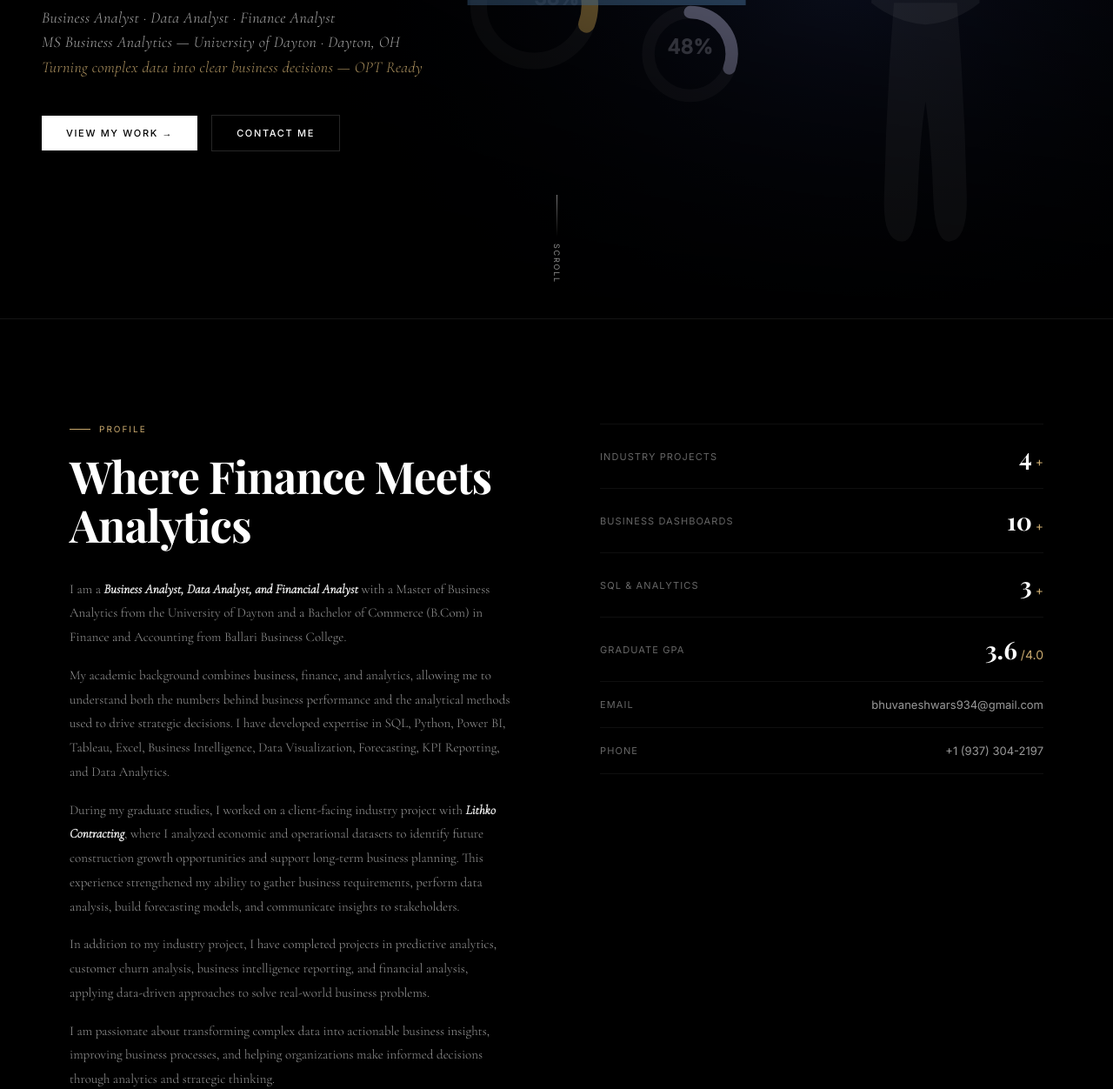
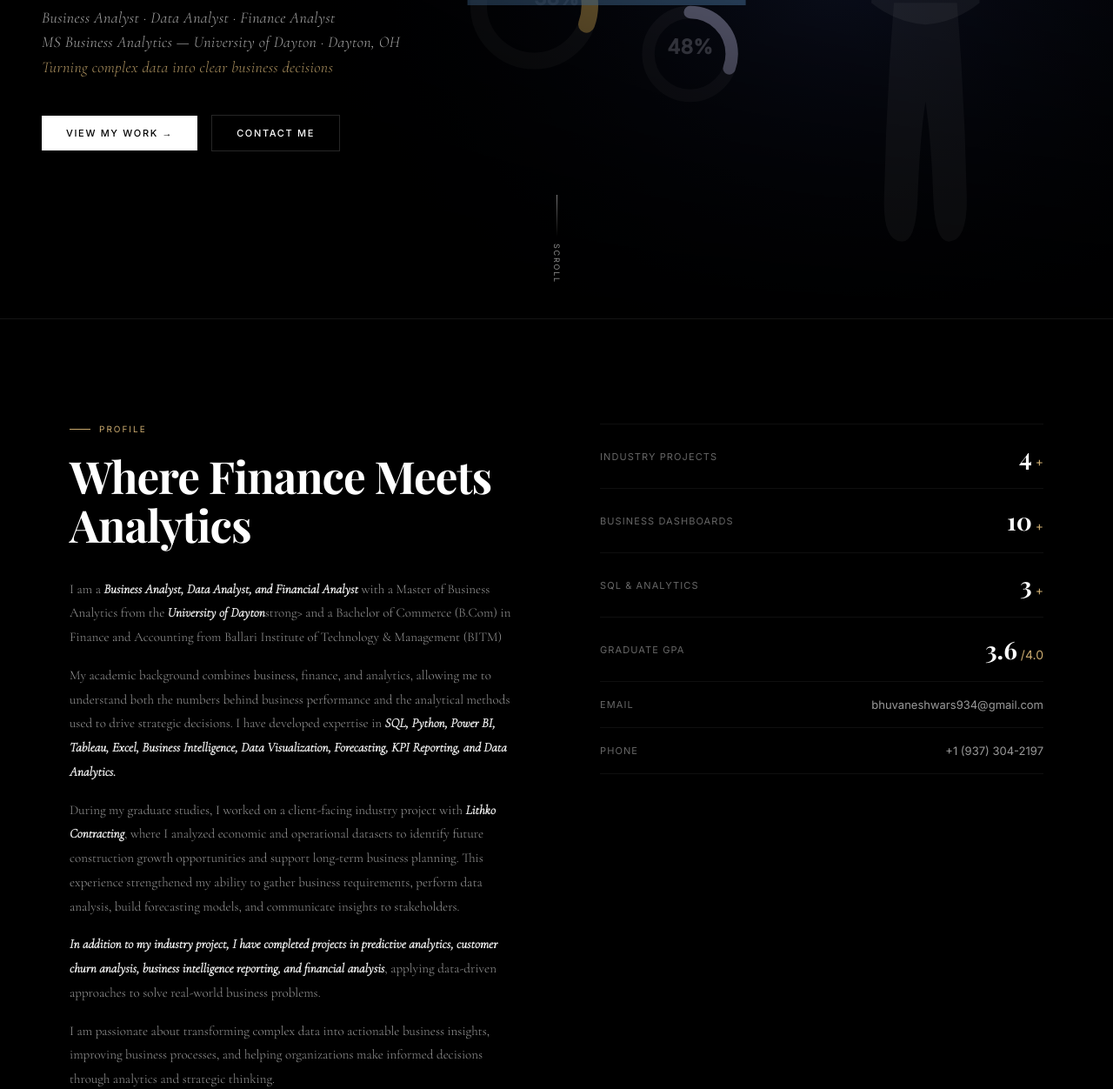
Before and after one commit to Bhuvaneshwar-analyst-2026/Bhuvaneshwar-analyst-2026.github.io, a plain HTML site: page index.html in a window 1280 px wide. Shown: the part 434-1686 px from the top of the page at 87% size. Drawn offline with nearby package versions, Linux system fonts and the light colour scheme; animation ran at ten frames a second.

Commit message:
Update index.html

```diff
--- a/index.html
+++ b/index.html
@@ -163,7 +163,7 @@ footer{padding:24px 80px;border-top:1px solid rgba(255,255,255,0.06);display:fle
     <p class="hero-sub">
       Business Analyst &middot; Data Analyst &middot; Finance Analyst<br/>
       MS Business Analytics &mdash; University of Dayton &middot; Dayton, OH<br/>
-      <em style="color:rgba(201,169,110,0.85)">Turning complex data into clear business decisions &mdash; OPT Ready</em>
+      <em style="color:rgba(201,169,110,0.85)">Turning complex data into clear business decisions </em>
     </p>
     <div class="hero-actions">
       <a href="#projects-section" class="ha-btn ha-primary">View My Work →</a>
@@ -182,10 +182,10 @@ footer{padding:24px 80px;border-top:1px solid rgba(255,255,255,0.06);display:fle
     <div class="about-label">Profile</div>
     <h2 class="about-heading">Where Finance Meets Analytics</h2>
     <div class="about-text">
-      <p>I am a <strong>Business Analyst, Data Analyst, and Financial Analyst</strong> with a Master of Business Analytics from the University of Dayton and a Bachelor of Commerce (B.Com) in Finance and Accounting from Ballari Business College.</p>
-      <p>My academic background combines business, finance, and analytics, allowing me to understand both the numbers behind business performance and the analytical methods used to drive strategic decisions. I have developed expertise in SQL, Python, Power BI, Tableau, Excel, Business Intelligence, Data Visualization, Forecasting, KPI Reporting, and Data Analytics.</p>
+      <p>I am a <strong>Business Analyst, Data Analyst, and Financial Analyst</strong> with a Master of Business Analytics from the <strong>University of Dayton</strong>strong> and a Bachelor of Commerce (B.Com) in Finance and Accounting from Ballari Institute of Technology & Management (BITM)</p>
+      <p>My academic background combines business, finance, and analytics, allowing me to understand both the numbers behind business performance and the analytical methods used to drive strategic decisions. I have developed expertise in <strong>SQL, Python, Power BI, Tableau, Excel, Business Intelligence, Data Visualization, Forecasting, KPI Reporting, and Data Analytics.</p>
       <p>During my graduate studies, I worked on a client-facing industry project with <strong>Lithko Contracting</strong>, where I analyzed economic and operational datasets to identify future construction growth opportunities and support long-term business planning. This experience strengthened my ability to gather business requirements, perform data analysis, build forecasting models, and communicate insights to stakeholders.</p>
-      <p>In addition to my industry project, I have completed projects in predictive analytics, customer churn analysis, business intelligence reporting, and financial analysis, applying data-driven approaches to solve real-world business problems.</p>
+      <p>In addition to my industry project, I have completed projects in predictive analytics, customer churn analysis, business intelligence reporting, and financial analysis</strong>, applying data-driven approaches to solve real-world business problems.</p>
       <p>I am passionate about transforming complex data into actionable business insights, improving business processes, and helping organizations make informed decisions through analytics and strategic thinking.</p>
     </div>
     <div class="status-strip">
```
